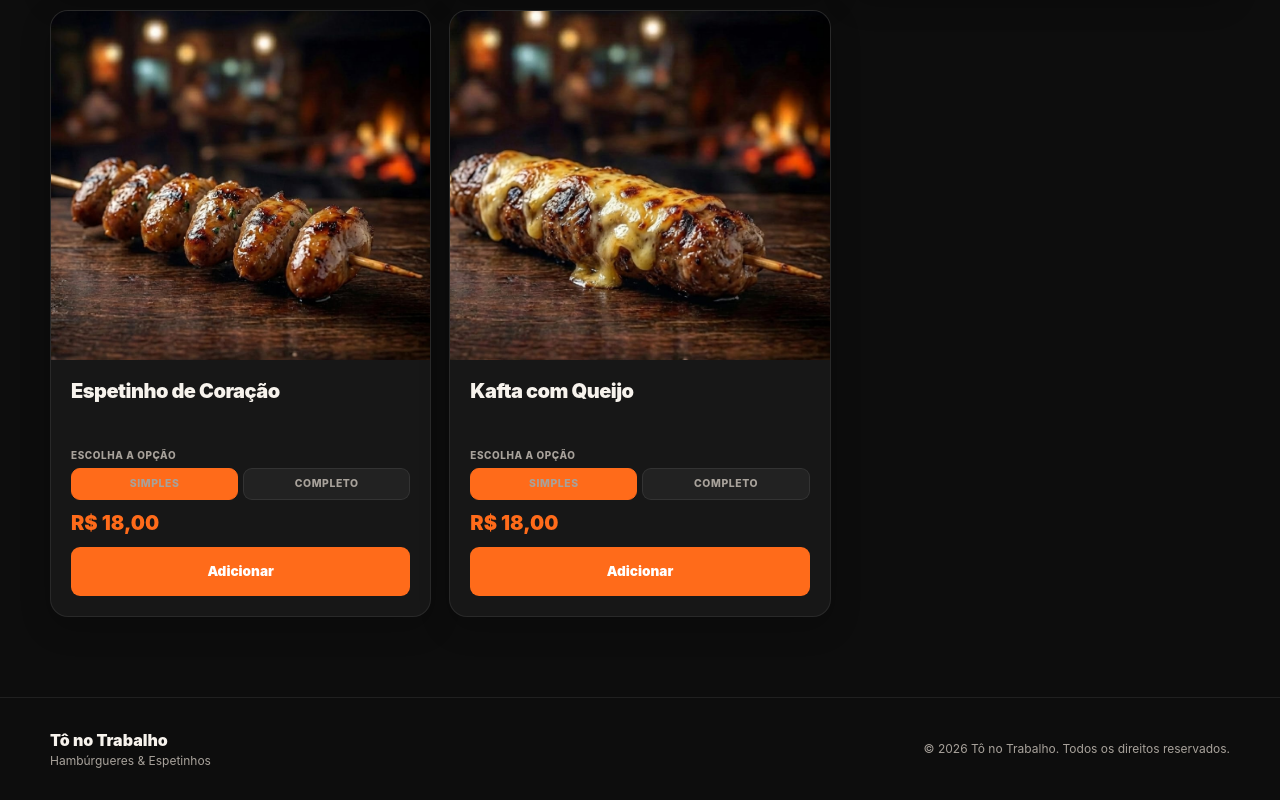
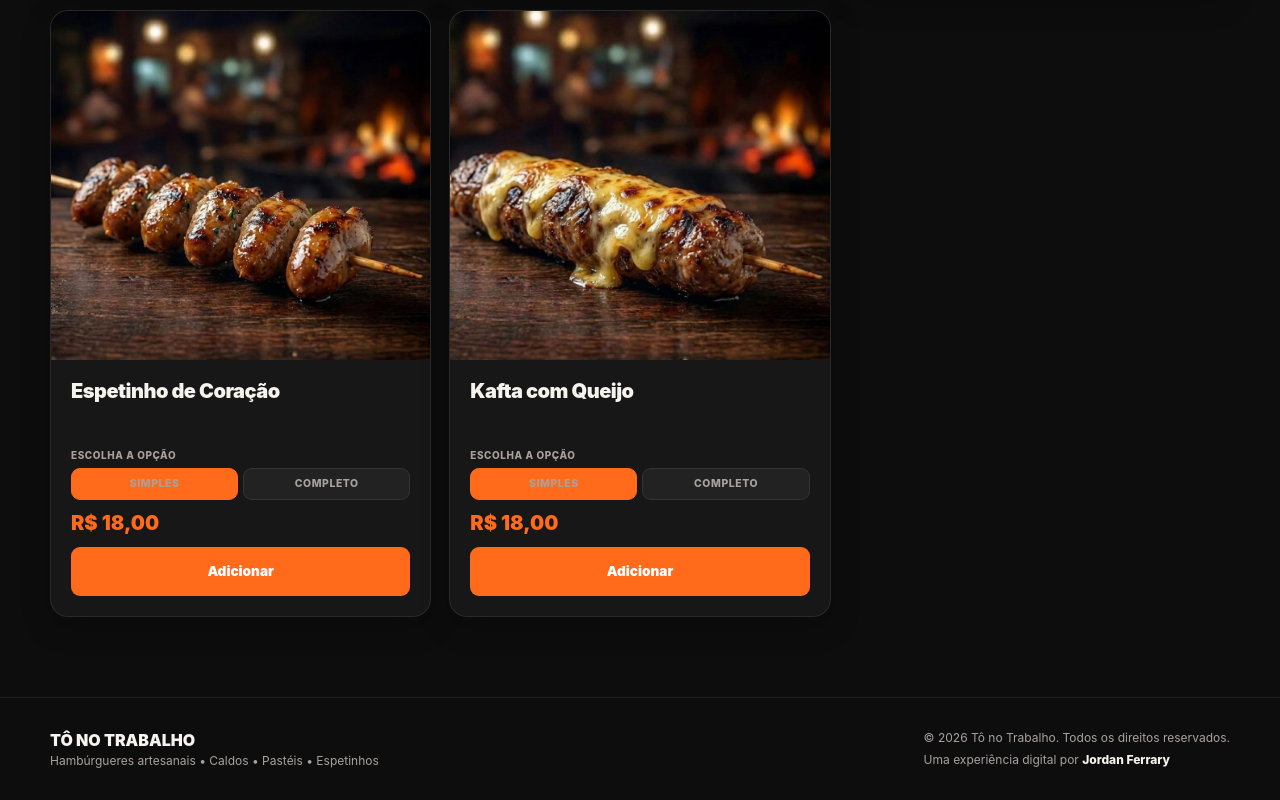
Before and after one commit to tonotrabalhosupport-lab/to_no_trabalho, a plain HTML site: page index.html in a window 1280 px wide. Shown: the part 3837-4637 px from the top of the page. Drawn offline with Linux system fonts and the light colour scheme.

Commit message:
reajuste da footer

```diff
--- a/index.html
+++ b/index.html
@@ -301,29 +301,32 @@
     ====================================================== -->
 
     <footer class="site-footer">
-
     <div class="site-footer__inner">
 
         <div class="site-footer__brand">
+            <strong>TÔ NO TRABALHO</strong>
+            <span>Hambúrgueres artesanais • Caldos • Pastéis • Espetinhos</span>
+        </div>
 
-                <strong>
-                    Tô no Trabalho
-                </strong>
+        <div class="site-footer__copyright">
+            <span>
+                © 2026 Tô no Trabalho. Todos os direitos reservados.
+            </span>
 
             <span>
-                    Hambúrgueres & Espetinhos
+                Uma experiência digital por
+                <a
+                    href="https://www.instagram.com/jordan_.ferrary/"
+                    target="_blank"
+                    rel="noopener noreferrer"
+                    aria-label="Instagram de Jordan Ferrary"
+                >
+                    Jordan Ferrary
+                </a>
             </span>
+        </div>
 
     </div>
-
-
-            <p class="site-footer__copyright">
-                © 2026 Tô no Trabalho.
-                Todos os direitos reservados.
-            </p>
-
-        </div>
-
 </footer>
 
 
--- a/styles/style.css
+++ b/styles/style.css
@@ -944,8 +944,28 @@ img {
 
 .site-footer__brand span,
 .site-footer__copyright {
+    display: flex;
+    flex-direction: column;
+    align-items: flex-start;
+
+    gap: 4px;
+
     color: var(--color-muted);
+
     font-size: 0.75rem;
+}
+
+.site-footer__copyright a {
+    color: var(--color-text);
+
+    font-weight: 800;
+
+    transition:
+        color 180ms ease;
+}
+
+.site-footer__copyright a:hover {
+    color: var(--color-primary);
 }
 
 
```
Lines whose indentation alone changed are shown as unchanged.
